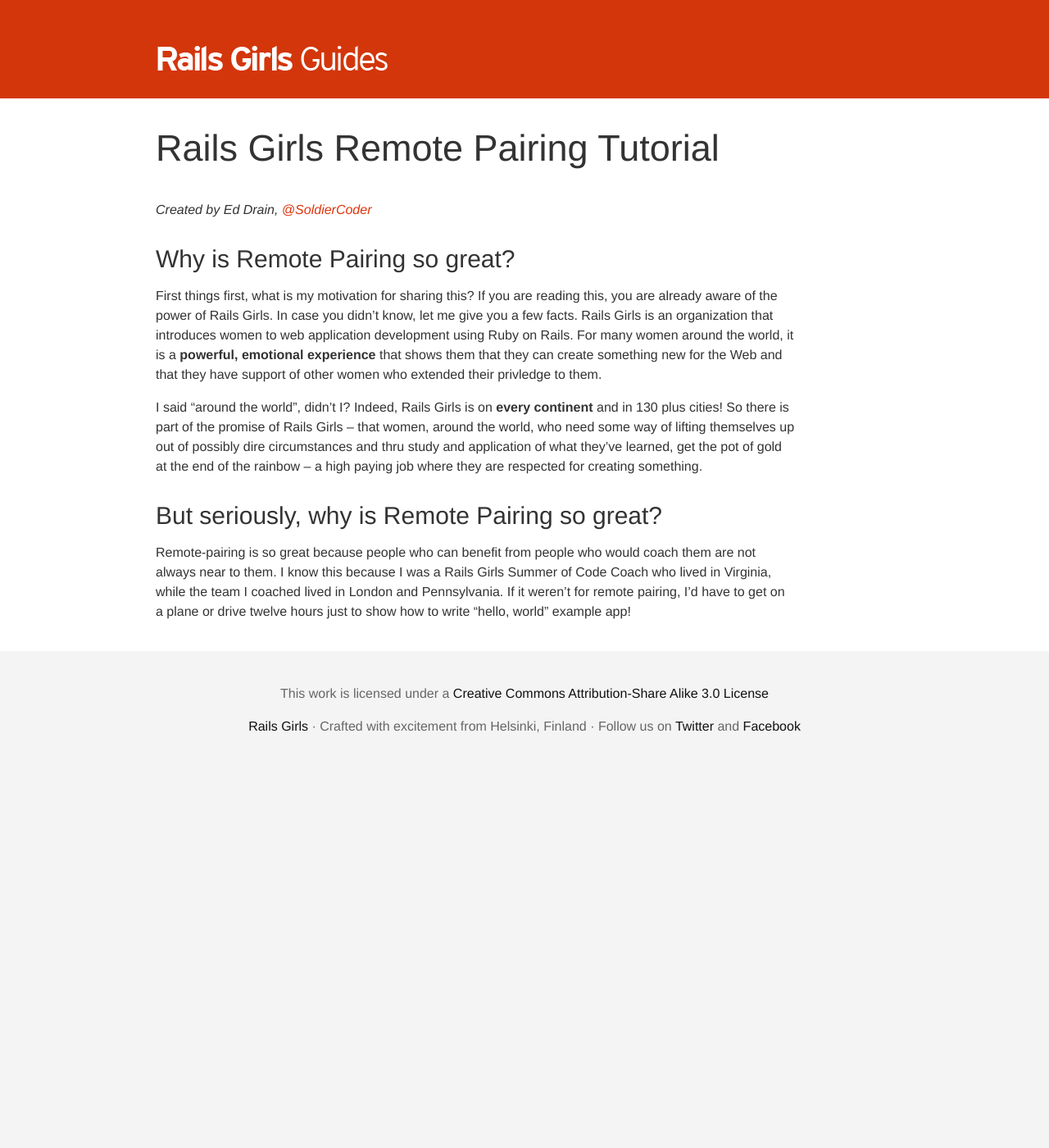
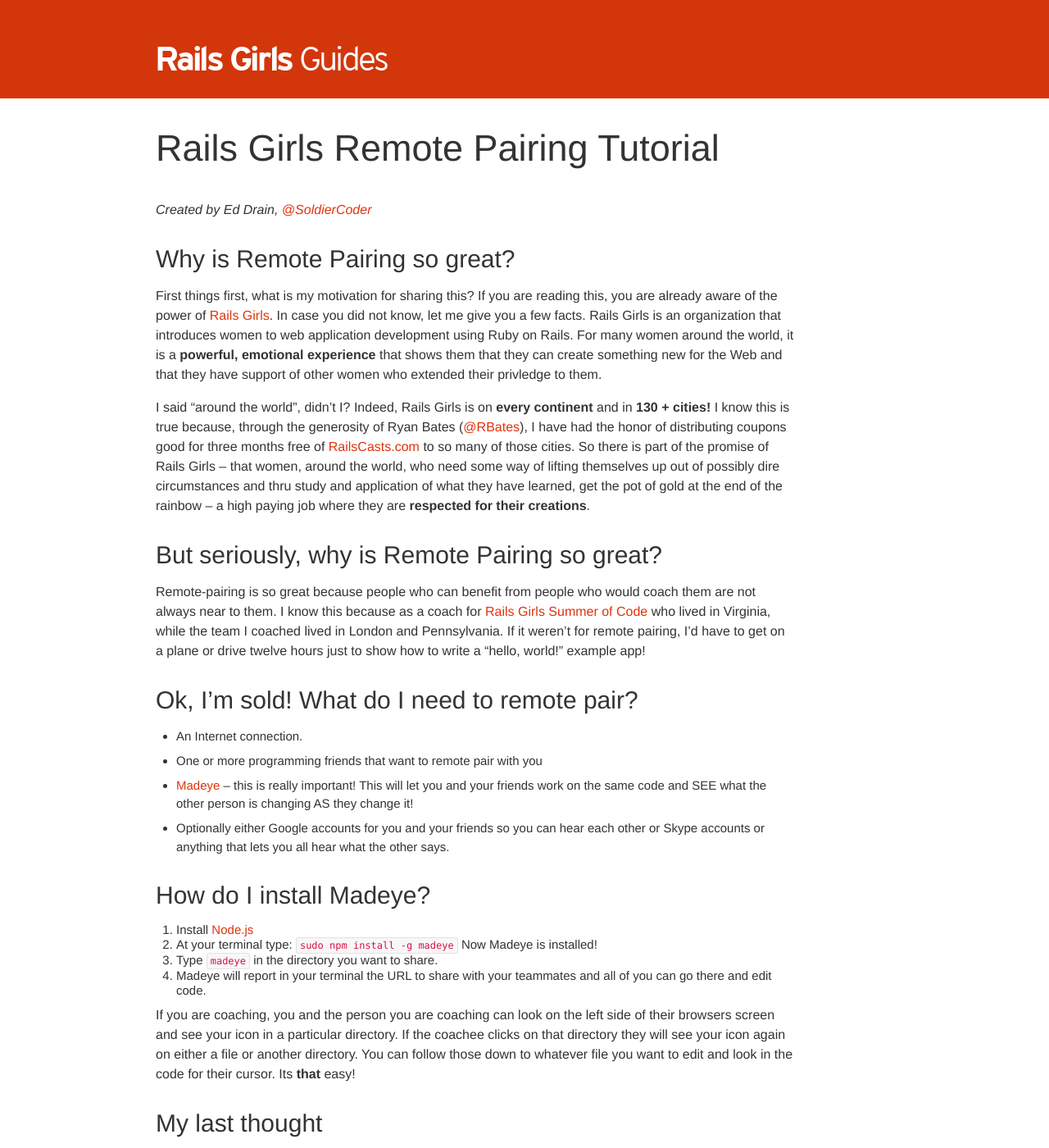
Before and after one commit to railsgirls/guides.railsgirls.com, a Jekyll site: the page built from _posts/2013-10-16-remote-pairing-for-the-win.markdown, in a window 1280 px wide and 1400 px high. Shown: the whole window at 82% size. Built offline with Jekyll 4.4.1, drawn with Linux system fonts in a browser that asks for light colours; Markdown is read by kramdown in place of the engine named in the settings; some of the changed text lies outside the part shown.

Commit message:
added minswan ending

```diff
--- a/_posts/2013-10-16-remote-pairing-for-the-win.markdown
+++ b/_posts/2013-10-16-remote-pairing-for-the-win.markdown
@@ -10,10 +10,28 @@
 
 ## Why is Remote Pairing so great?
 
-First things first, what is my motivation for sharing this?  If you are reading this, you are already aware of the power of Rails Girls.  In case you didn't know, let me give you a few facts.  Rails Girls is an organization that introduces women to web application development using Ruby on Rails.  For many women around the world, it is a **powerful, emotional experience** that shows them that they can create something new for the Web and that they have support of other women who extended their privledge to them.
+First things first, what is my motivation for sharing this?  If you are reading this, you are already aware of the power of [Rails Girls](http://railsgirls.com).  In case you did not know, let me give you a few facts.  Rails Girls is an organization that introduces women to web application development using Ruby on Rails.  For many women around the world, it is a **powerful, emotional experience** that shows them that they can create something new for the Web and that they have support of other women who extended their privledge to them.
 
-I said "around the world", didn't I?  Indeed, Rails Girls is on **every continent** and in 130 plus cities!  So there is part of the promise of Rails Girls -- that women, around the world, who need some way of lifting themselves up out of possibly dire circumstances and thru study and application of what they've learned, get the pot of gold at the end of the rainbow -- a high paying job where they are respected for creating something.
+I said "around the world", didn't I?  Indeed, Rails Girls is on **every continent** and in **130 \+ cities!**  I know this is true because, through the generosity of Ryan Bates ([@RBates](https://twitter.com/rbates)), I have had the honor of distributing coupons good for three months free of [RailsCasts.com](http://railscasts.com) to so many of those cities. So there is part of the promise of Rails Girls -- that women, around the world, who need some way of lifting themselves up out of possibly dire circumstances and thru study and application of what they have learned, get the pot of gold at the end of the rainbow -- a high paying job where they are **respected for their creations**.
 
 ## But seriously, why is Remote Pairing so great?
 
-Remote-pairing is so great because people who can benefit from people who would coach them are not always near to them.  I know this because I was a Rails Girls Summer of Code Coach who lived in Virginia, while the team I coached lived in London and Pennsylvania.  If it weren't for remote pairing, I'd have to get on a plane or drive twelve hours just to show how to write "hello, world" example app!
+Remote-pairing is so great because people who can benefit from people who would coach them are not always near to them.  I know this because as a coach for [Rails Girls Summer of Code](http://railsgirlssummerofcode.org) who lived in Virginia, while the team I coached lived in London and Pennsylvania.  If it weren't for remote pairing, I'd have to get on a plane or drive twelve hours just to show how to write a "hello, world!" example app!
+
+## Ok, I'm sold!  What do I need to remote pair?
+* An Internet connection.
+* One or more programming friends that want to remote pair with you
+* [Madeye](https://madeye.io) -- this is really important! This will let you and your friends work on the same code and SEE what the other person is changing AS they change it!
+* Optionally either Google accounts for you and your friends so you can hear each other or Skype accounts or anything that lets you all hear what the other says.
+
+## How do I install Madeye?
+1. Install [Node.js](http://howtonode.org/how-to-install-nodejs)
+2. At your terminal type: `sudo npm install -g madeye` Now Madeye is installed!
+3. Type `madeye` in the directory you want to share.
+4. Madeye will report in your terminal the URL to share with your teammates and all of you can go there and edit code.
+
+If
+ you are coaching, you and the person you are coaching can look on the left side of their browsers screen and see your icon in a particular directory.  If the coachee clicks on that directory they will see your icon again on either a file or another directory.  You can follow those down to whatever file you want to edit and look in the code for their cursor.  Its **that** easy!
+
+## My last thought
+What a great and generous world this would be, if all of us extended some of our privledge to someone who has less.  It would be a world that reflects that commonest of sayings that you probably hear at a  meeting of your local Ruby/Rails meet-ups: "MINSWAN" -- Matz is nice, so we are nice!  Let's get started being nice to each other!
```
